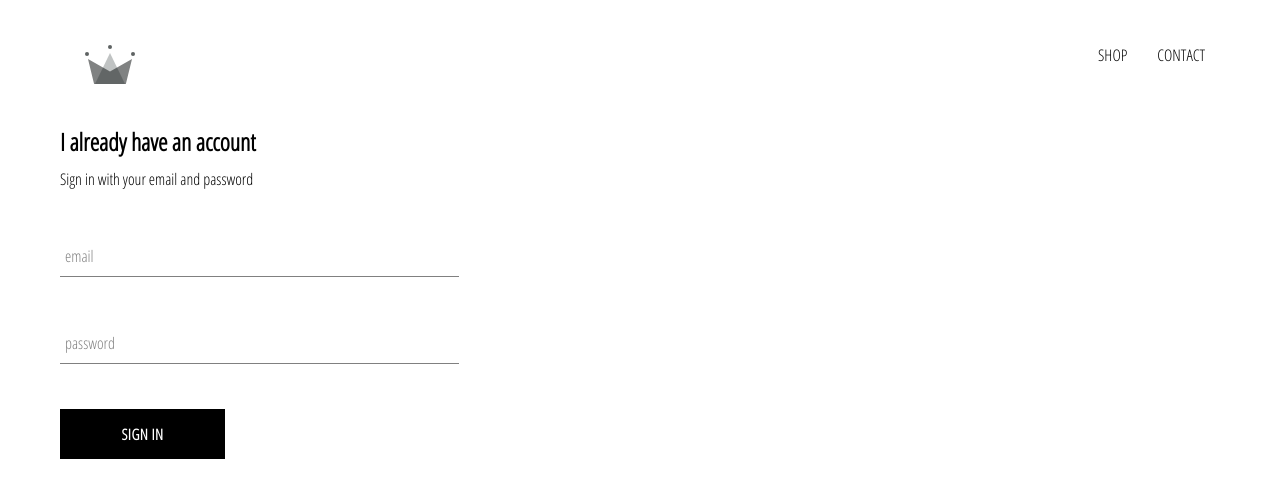
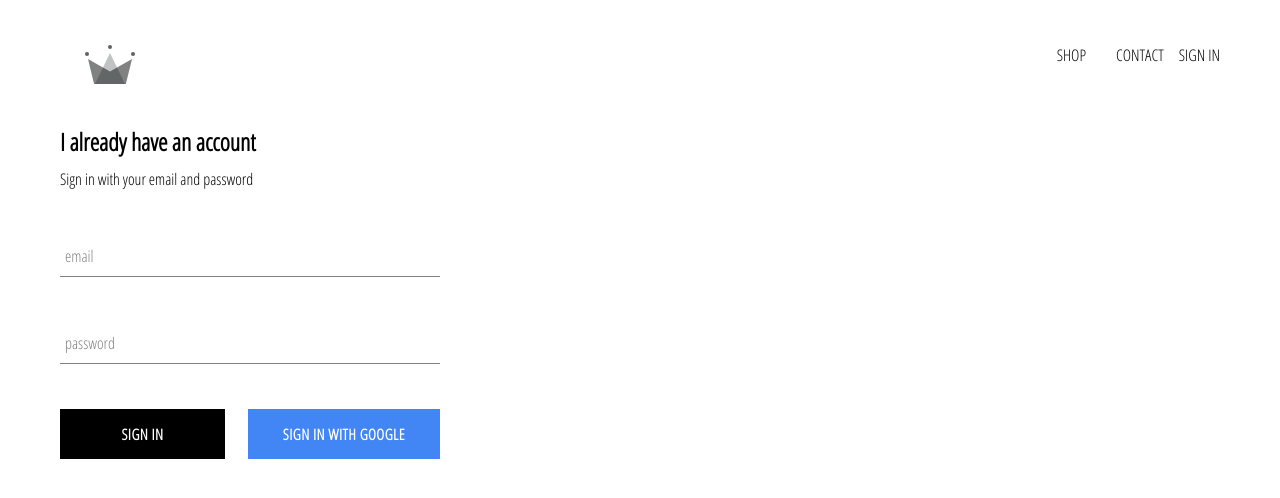
Before and after one commit to Weym/crwn-clothing, a React (Create React App) app: page /signin in a window 1280 px wide. Shown: the top 498 px of the page. Built offline with nearby package versions, Linux system fonts and the light colour scheme; no server answers.

Commit message:
integrated firebase into application, created sign in page with sign in component and sign in with google

```diff
--- a/src/App.css
+++ b/src/App.css
@@ -7,3 +7,7 @@
   text-decoration: none;
   color: black;
 }
+
+* {
+  box-sizing: border-box;
+}
--- a/src/App.js
+++ b/src/App.js
@@ -6,11 +6,34 @@
 import Homepage from './pages/homepage/homepage.component';
 import ShopPage from './pages/shop/shop.component';
 import SignInAndSignUpPage from './pages/sign-in-and-sign-up/sign-in-and-sign-up.component';
+import { auth } from './firebase/firebase.utils';
 
-function App() {
+class App extends React.Component {
+  constructor() {
+    super();
+
+    this.state = {
+      currentUser: null
+    };
+  }
+
+  unsubscribeFromAuth = null;
+
+  componentDidMount() {
+    this.unsubscribeFromAuth = auth.onAuthStateChanged(user => {
+      this.setState({ currentUser: user });
+      console.log(user);
+    });
+  }
+
+  componentWillUnmount() {
+    this.unsubscribeFromAuth();
+  }
+
+  render() {
     return (
       <div>
-      <Header />
+        <Header currentUser={this.state.currentUser} />
         <Switch>
           <Route exact path="/" component={Homepage} />
           <Route path="/shop" component={ShopPage} />
@@ -19,5 +42,6 @@
       </div>
     );
   }
+}
 
 export default App;
--- a/src/components/custom-button/custom-button.component.jsx
+++ b/src/components/custom-button/custom-button.component.jsx
@@ -2,8 +2,11 @@
 
 import './custom-button.styles.scss';
 
-const CustomButton = ({ children, ...otherProps }) => (
-  <button className="custom-button" {...otherProps}>
+const CustomButton = ({ children, isGoogleSignIn, ...otherProps }) => (
+  <button
+    className={`${isGoogleSignIn ? 'google-sign-in' : ''} custom-button`}
+    {...otherProps}
+  >
     {children}
   </button>
 );
--- a/src/components/custom-button/custom-button.styles.scss
+++ b/src/components/custom-button/custom-button.styles.scss
@@ -19,4 +19,15 @@
     color: black;
     border: 1px solid black;
   }
+
+  &.google-sign-in {
+    background-color: #4285f4;
+    color: #fff;
+
+    &:hover {
+      background-color: #357ae8;
+      border: none;
+    }
+  }
+
 }
--- a/src/components/header/header.component.jsx
+++ b/src/components/header/header.component.jsx
@@ -1,12 +1,14 @@
 import React from 'react';
 
 import { Link } from 'react-router-dom';
+
+import { auth } from '../../firebase/firebase.utils';
 
 import { ReactComponent as Logo } from '../../assets/crown.svg';
 
 import './header.styles.scss';
 
-const Header = () => (
+const Header = ({ currentUser }) => (
   <div className="header">
     <Link className="logo-container" to="/">
       <Logo className="logo" />
@@ -18,6 +20,13 @@
       <Link className="option" to="/shop">
         CONTACT
       </Link>
+      {currentUser ? (
+        <div className="option" onClick={() => auth.signOut()}>
+          SIGN OUT
+        </div>
+      ) : (
+        <Link to="/signin">SIGN IN</Link>
+      )}
     </div>
   </div>
 );
--- a/src/components/header/header.styles.scss
+++ b/src/components/header/header.styles.scss
@@ -20,6 +20,7 @@
 
     .option {
       padding: 10px 15px;
+      cursor: pointer;
     }
   }
 }
--- a/src/components/sign-in/sign-in.component.jsx
+++ b/src/components/sign-in/sign-in.component.jsx
@@ -2,6 +2,8 @@
 
 import FormInput from '../form-input/form-input.component';
 import CustomButton from '../custom-button/custom-button.component';
+
+import { signInWithGoogle } from '../../firebase/firebase.utils';
 
 import './sign-in.styles.scss';
 
@@ -50,7 +52,16 @@
             handleChange={this.handleChange}
             required
           />
-          <CustomButton type="submit">Sign in</CustomButton>
+          <div className="buttons">
+            <CustomButton type="submit">Sign in</CustomButton>
+            <CustomButton
+              type="button"
+              onClick={signInWithGoogle}
+              isGoogleSignIn
+            >
+              Sign in with Google
+            </CustomButton>
+          </div>
         </form>
       </div>
     );
--- a/src/components/sign-in/sign-in.styles.scss
+++ b/src/components/sign-in/sign-in.styles.scss
@@ -1,9 +1,14 @@
 .sign-in {
-  width: 30vw;
+  width: 380px;
   display: flex;
   flex-direction: column;
 
   .title {
     margin: 10px 0;
   }
+
+  .buttons {
+    display: flex;
+    justify-content: space-between;
+  }
 }
--- /dev/null
+++ b/src/firebase/firebase.utils.js
@@ -0,0 +1,24 @@
+import firebase from 'firebase/app';
+import 'firebase/firestore';
+import 'firebase/auth';
+
+const config = {
+  apiKey: 'AIzaSyA-pOKKzRoGCohHT23IK1qoJU7ykc8kIGY',
+  authDomain: 'angular2-course-5ad82.firebaseapp.com',
+  databaseURL: 'https://angular2-course-5ad82.firebaseio.com',
+  projectId: 'angular2-course-5ad82',
+  storageBucket: 'angular2-course-5ad82.appspot.com',
+  messagingSenderId: '877500303454',
+  appId: '1:877500303454:web:5415ee725d3db11f'
+};
+
+firebase.initializeApp(config);
+
+export const auth = firebase.auth();
+export const firestore = firebase.firestore();
+
+const provider = new firebase.auth.GoogleAuthProvider();
+provider.setCustomParameters({ prompt: 'select_account' });
+export const signInWithGoogle = () => auth.signInWithPopup(provider);
+
+export default firebase;
```
Lines whose indentation alone changed are shown as unchanged.
